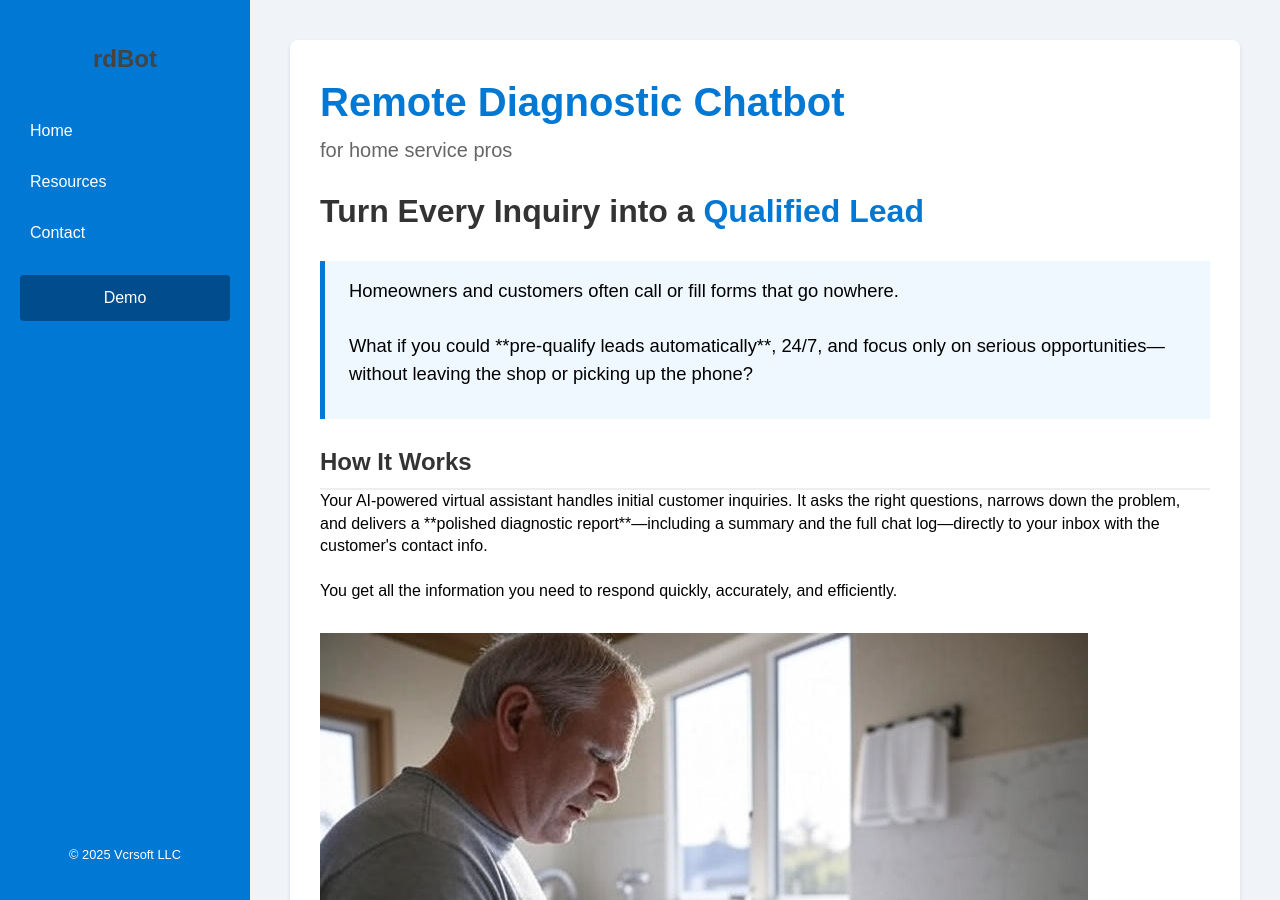
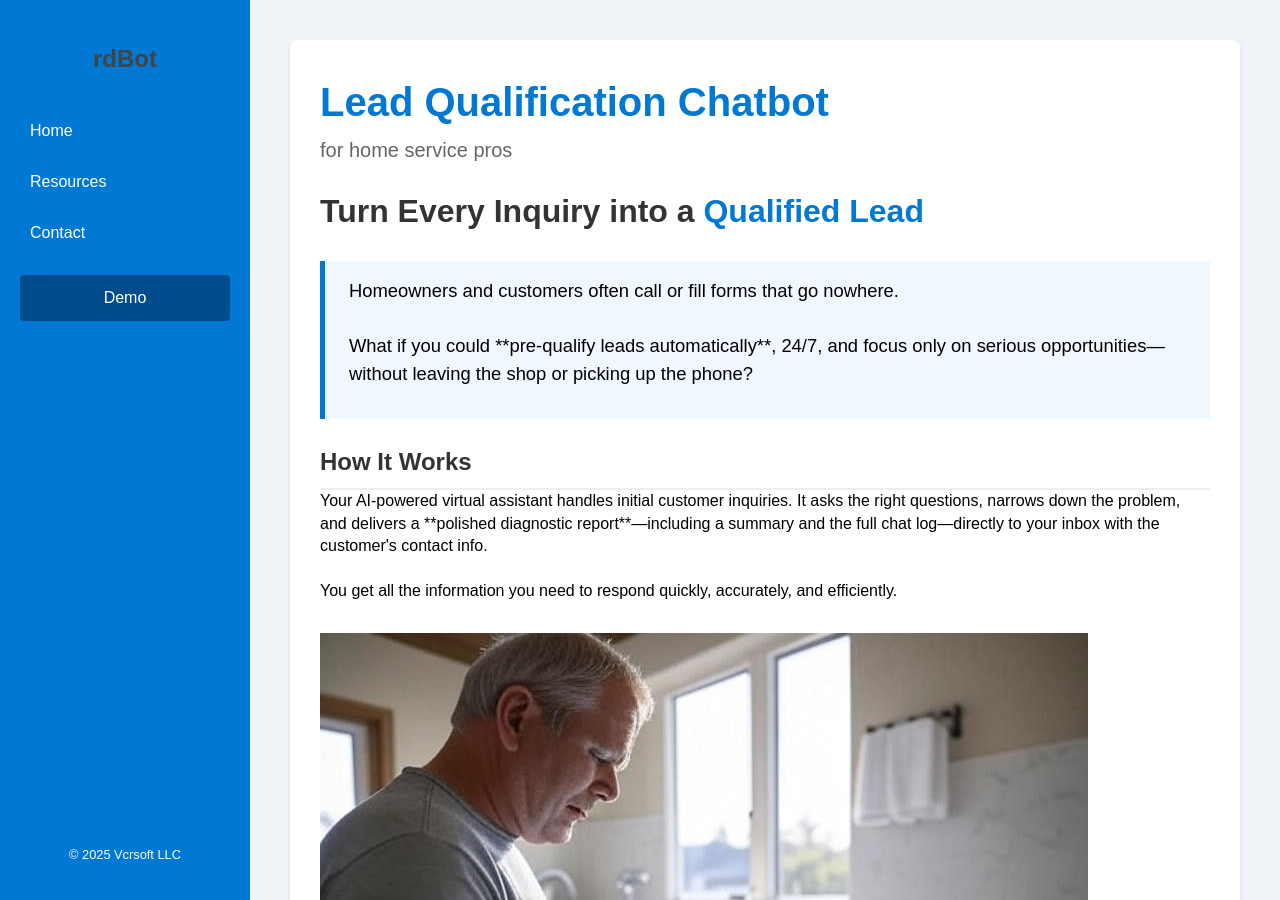
Before and after one commit to vcrsoft/vcrsoft.github.io, a Jekyll site: the page built from index.md, in a window 1280 px wide and 900 px high. Built offline with Jekyll 4.4.1, drawn with Linux system fonts in a browser that asks for light colours.

Commit message:
Update index.md

```diff
--- a/index.md
+++ b/index.md
@@ -3,7 +3,7 @@ layout: default
 title: Home
 ---
 
-<h1 style="color: #0078d4; font-size: 2.5em; font-weight: bold;">Remote Diagnostic Chatbot</h1>
+<h1 style="color: #0078d4; font-size: 2.5em; font-weight: bold;">Lead Qualification Chatbot</h1>
 
 <p style="font-size: 1.25em; color: #666; margin-top: -1em; margin-bottom: 1em;">for home service pros</p>
 
```
